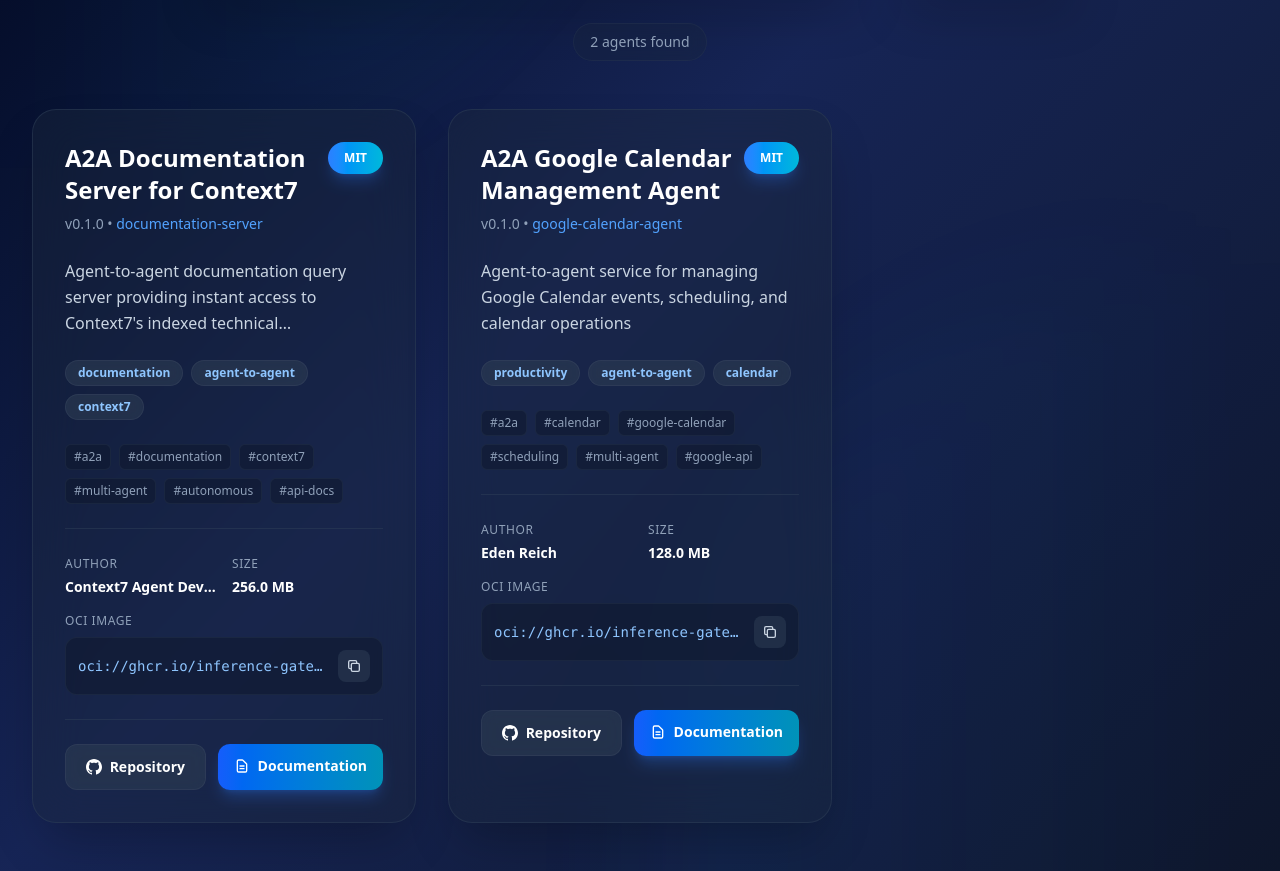
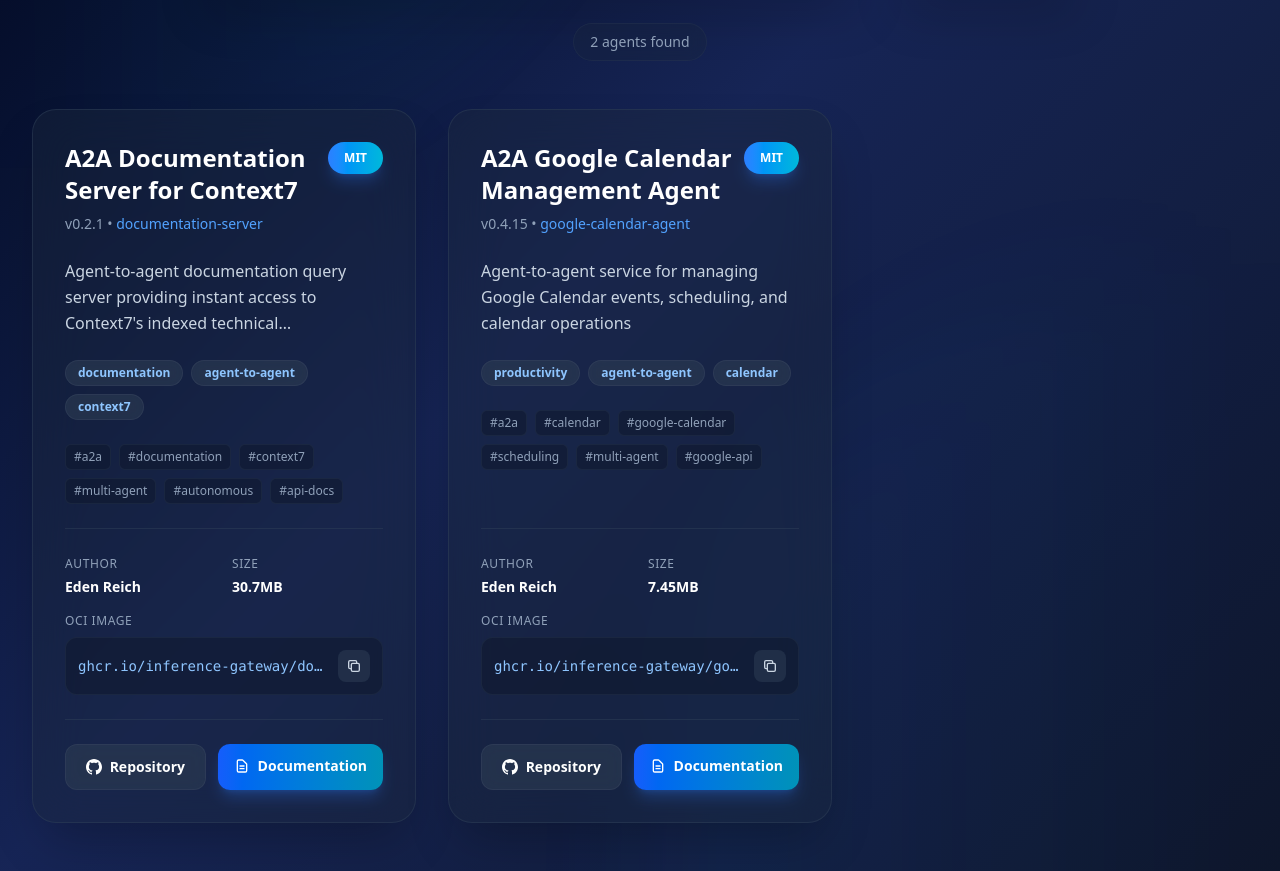
Before and after one commit to inference-gateway/registry, a React (Vite) app: page / in a window 1280 px wide. Shown: the part 439-1310 px from the top of the page. Built offline with nearby package versions, Linux system fonts and the light colour scheme.

Commit message:
fix: Update agent metadata versions and adjust image size type
Signed-off-by: Eden Reich <eden.reich@gmail.com>

```diff
--- a/agents/documentation/metadata.yaml
+++ b/agents/documentation/metadata.yaml
@@ -1,7 +1,7 @@
 ---
 id: documentation-server
 name: A2A Documentation Server for Context7
-version: 0.1.0
+version: 0.2.1
 description: Agent-to-agent documentation query server providing instant access to Context7's indexed technical documentation
 longDescription: |
   The A2A Documentation Server is a specialized agent-to-agent service that provides on-demand access
@@ -20,13 +20,12 @@
   - Contextual search and intelligent query processing
 
 image:
-  repository: oci://ghcr.io/inference-gateway/documentation-agent
-  tag: v1.0.0
-  digest: sha256:doc789agent456ctx7
-  size: 268435456
+  repository: ghcr.io/inference-gateway/documentation-agent
+  tag: 0.2.1
+  size: 30.7MB
 
 author:
-  name: Context7 Agent Development Team
+  name: Eden Reich
   email: eden.reich@gmail.com
 
 license: MIT
--- a/agents/google-calendar/metadata.yaml
+++ b/agents/google-calendar/metadata.yaml
@@ -1,7 +1,7 @@
 ---
 id: google-calendar-agent
 name: A2A Google Calendar Management Agent
-version: 0.1.0
+version: 0.4.15
 description: Agent-to-agent service for managing Google Calendar events, scheduling, and calendar operations
 longDescription: |
   The A2A Google Calendar Agent is a specialized agent-to-agent service that enables other agents
@@ -20,10 +20,9 @@
   - Event reminders and notifications
 
 image:
-  repository: oci://ghcr.io/inference-gateway/google-calendar-agent
-  tag: v0.1.0
-  digest: sha256:cal456agent789ctx7
-  size: 134217728
+  repository: ghcr.io/inference-gateway/google-calendar-agent
+  tag: 0.4.15
+  size: 7.45MB
 
 author:
   name: Eden Reich
--- a/src/components/AgentCard.tsx
+++ b/src/components/AgentCard.tsx
@@ -8,10 +8,6 @@
 export function AgentCard({ agent }: AgentCardProps) {
   const [copied, setCopied] = useState(false);
 
-  const formatSize = (bytes: number) => {
-    const mb = bytes / (1024 * 1024);
-    return `${mb.toFixed(1)} MB`;
-  };
 
   const copyToClipboard = async () => {
     try {
@@ -25,8 +21,8 @@
   };
 
   return (
-    <div className="group relative bg-slate-800/40 backdrop-blur-xl rounded-3xl shadow-2xl hover:shadow-blue-500/10 transition-all duration-500 transform hover:-translate-y-2 overflow-hidden border border-slate-700/50 hover:border-blue-500/50 hover:bg-slate-800/60">
-      <div className="relative p-8">
+    <div className="group relative bg-slate-800/40 backdrop-blur-xl rounded-3xl shadow-2xl hover:shadow-blue-500/10 transition-all duration-500 transform hover:-translate-y-2 overflow-hidden border border-slate-700/50 hover:border-blue-500/50 hover:bg-slate-800/60 flex flex-col h-full">
+      <div className="relative p-8 flex flex-col flex-1">
         {/* Gradient overlay */}
         <div className="absolute inset-0 bg-gradient-to-br from-blue-500/5 to-transparent opacity-0 group-hover:opacity-100 transition-opacity duration-500 rounded-3xl"></div>
         <div className="relative flex items-start justify-between mb-6">
@@ -69,6 +65,9 @@
           ))}
         </div>
 
+        {/* Flexible spacer to push bottom sections down */}
+        <div className="flex-1"></div>
+
         <div className="relative border-t border-slate-700/50 pt-6">
           <div className="grid grid-cols-2 gap-4 text-sm mb-4">
             <div>
@@ -80,13 +79,13 @@
             <div>
               <span className="text-slate-400 text-xs uppercase tracking-wider">Size</span>
               <p className="font-semibold text-white mt-1">
-                {formatSize(agent.image.size)}
+                {agent.image.size}
               </p>
             </div>
           </div>
 
           {/* OCI Image URL with Copy Button */}
-          <div className="mb-4">
+          <div className="mb-6">
             <span className="text-slate-400 text-xs uppercase tracking-wider mb-2 block">OCI Image</span>
             <div className="flex items-center gap-2 p-3 bg-slate-900/50 rounded-xl border border-slate-700/30">
               <code className="flex-1 text-sm text-blue-300 font-mono truncate">
@@ -113,9 +112,9 @@
               </button>
             </div>
           </div>
-        </div>
 
-        <div className="relative flex gap-3 mt-6 pt-6 border-t border-slate-700/50">
+          {/* Buttons */}
+          <div className="relative flex gap-3 pt-6 border-t border-slate-700/50">
           <a
             href={agent.repository}
             target="_blank"
@@ -142,6 +141,7 @@
               Documentation
             </div>
           </a>
+          </div>
         </div>
       </div>
     </div>
--- a/src/types/agent.ts
+++ b/src/types/agent.ts
@@ -7,8 +7,7 @@
   image: {
     repository: string;
     tag: string;
-    digest: string;
-    size: number;
+    size: string;
   };
   author: {
     name: string;
```
